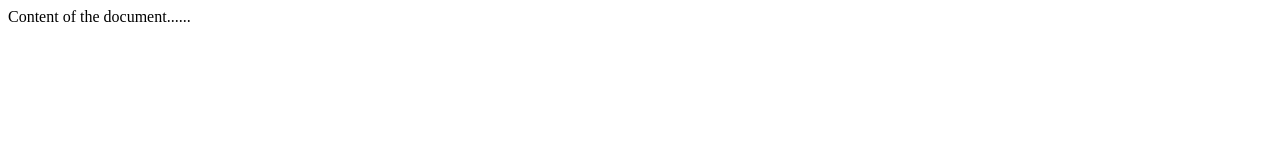
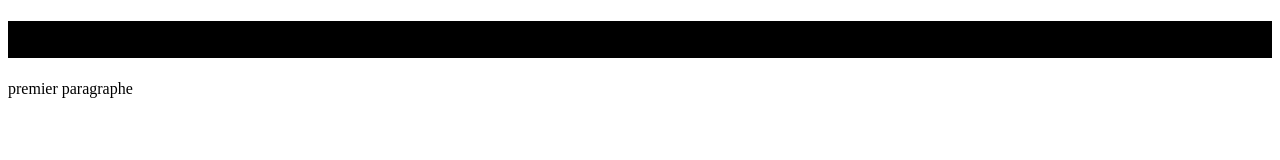
Before and after one commit to macleef/projet-web, a plain HTML site: page index.html in a window 1280 px wide. Drawn offline with Linux system fonts and the light colour scheme.

Commit message:
Modifications mineur

```diff
--- a/index.html
+++ b/index.html
@@ -2,12 +2,14 @@
 <html>
 <head>
 <meta charset="UTF-8">
-
+<link rel="stylesheet" href = "css/style.css" />
 <title>Title of the document</title>
 </head>
 
 <body>
-Content of the document......
+<h1>titre du site</h1>
+<p>premier paragraphe</p>
+
 </body>
 
 </html>
```
Also changed, not shown: 1 other file.
